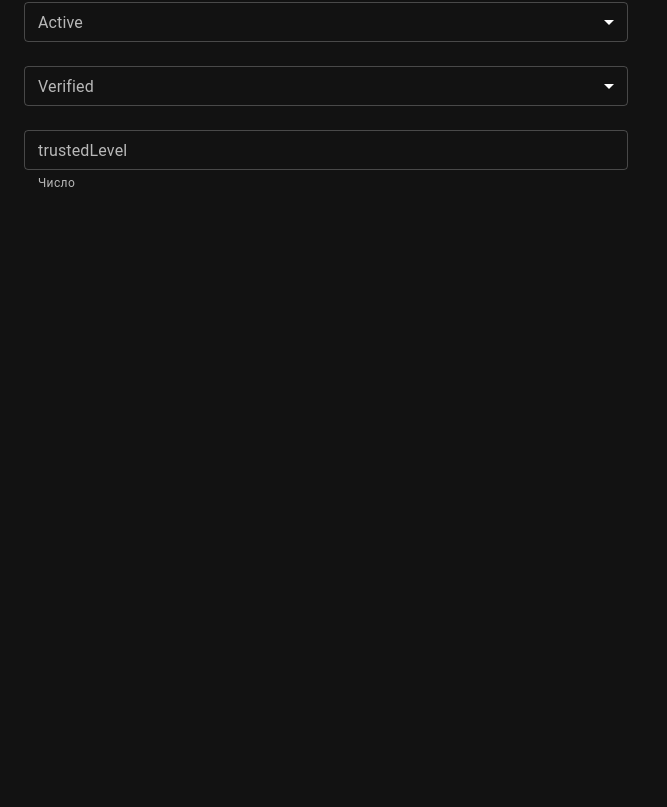
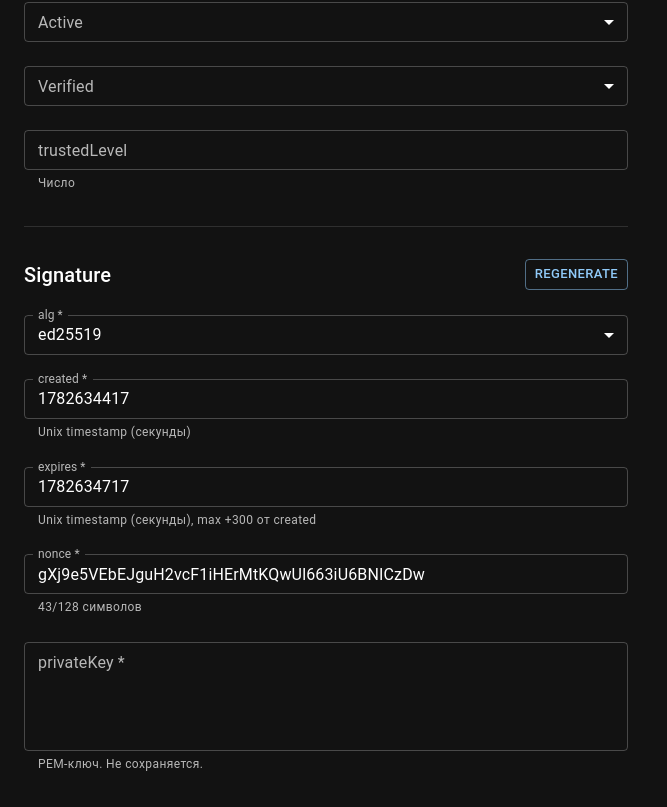
Before and after one commit to Walketit/enterra-open-game-api-v3, a React (Vite) app: page / in a window 1280 px wide. Shown: the part 1959-2766 px from the top of the page, without its empty margins (0-667 px from the left). Before the commit the page ends 2185 px from the top, so only its background shows below. Built offline with nearby package versions, Linux system fonts and the light colour scheme.

Commit message:
feat: add HTTP headers generation with HTTP Message Signatures Content-Digest using SHA-512 SignatureForm with regenerate button (nonce, created, expires) ed25519 and rsa-pss support with Web Crypto API

```diff
--- a/src/App.tsx
+++ b/src/App.tsx
@@ -1,13 +1,22 @@
-import { useState } from 'react';
+import { useState, useEffect } from 'react';
 import { ThemeProvider, CssBaseline } from '@mui/material';
 import { Box, Container, Typography, Paper, Divider } from '@mui/material';
 import Grid from '@mui/material/Grid';
 import { createTheme } from '@mui/material/styles';
 import UrlParamsForm from './components/UrlParamsForm';
 import RequestBodyForm from './components/RequestBodyForm';
-import type { UrlParams, SessionParams, PlayerParams } from './types/api';
+import SignatureForm from './components/SignatureForm';
 import { buildUrl } from './utils/urlBuilder';
 import { buildRequestBody } from './utils/requestBodyBuilder';
+import { buildHeaders, generateNonce, nowSeconds } from './utils/signatureBuilder';
+import type {
+  UrlParams,
+  SessionParams,
+  PlayerParams,
+  SignatureParams,
+  GeneratedHeaders,
+} from './types/api';
+
 
 const theme = createTheme({ palette: { mode: 'dark' } });
 
@@ -47,14 +56,47 @@ const DEFAULT_PLAYER: PlayerParams = {
   redeemCode: '',
 };
 
+function makeDefaultSignature(): SignatureParams {
+  const created = nowSeconds();
+  return {
+    alg: 'ed25519',
+    created,
+    expires: created + 300,
+    nonce: generateNonce(),
+    privateKey: '',
+  };
+}
+
 function App() {
   const [urlParams, setUrlParams] = useState<UrlParams>(DEFAULT_URL_PARAMS);
   const [session, setSession] = useState<SessionParams>(DEFAULT_SESSION);
   const [player, setPlayer] = useState<PlayerParams>(DEFAULT_PLAYER);
+  const [sigParams, setSigParams] = useState<SignatureParams>(makeDefaultSignature);
+
+  const [headers, setHeaders] = useState<GeneratedHeaders | null>(null);
+  const [sigError, setSigError] = useState<string>('');
 
   const generatedUrl = buildUrl(urlParams);
   const requestBody = buildRequestBody(session, player);
   const bodyJson = JSON.stringify(requestBody, null, 2);
+
+  useEffect(() => {
+    if (!sigParams.privateKey || !generatedUrl) {
+      setHeaders(null);
+      setSigError('');
+      return;
+    }
+
+    buildHeaders(sigParams, urlParams.client, generatedUrl, bodyJson)
+      .then((h) => {
+        setHeaders(h);
+        setSigError('');
+      })
+      .catch((e: unknown) => {
+        setHeaders(null);
+        setSigError(e instanceof Error ? e.message : 'Ошибка генерации подписи');
+      });
+  }, [sigParams, urlParams.client, generatedUrl, bodyJson]);
 
   return (
     <ThemeProvider theme={theme}>
@@ -72,6 +114,8 @@ function App() {
                 onSessionChange={setSession}
                 onPlayerChange={setPlayer}
               />
+              <Divider />
+              <SignatureForm params={sigParams} onChange={setSigParams} />
             </Box>
           </Grid>
 
@@ -119,14 +163,46 @@ function App() {
                 </Typography>
                 <Typography
                   component="pre"
-                  sx={{
-                    fontSize: '16px',
-                    whiteSpace: 'pre-wrap',
-                    mt: 1,
-                  }}
+                  sx={{ fontSize: '16px', whiteSpace: 'pre-wrap', mt: 1 }}
                 >
                   {bodyJson}
                 </Typography>
+              </Paper>
+
+              {/* Headers */}
+              <Paper variant="outlined" sx={{ p: 2 }}>
+                <Typography variant="subtitle2" color="text.secondary" gutterBottom>
+                  HTTP Headers
+                </Typography>
+
+                {sigError && (
+                  <Typography variant="body2" color="error" sx={{ mt: 1 }}>
+                    {sigError}
+                  </Typography>
+                )}
+
+                {headers ? (
+                  <Box
+                    component="pre"
+                    sx={{
+                      fontSize: '16px',
+                      whiteSpace: 'pre-wrap',
+                      wordBreak: 'break-all',
+                      overflowX: 'hidden',
+                      mt: 1,
+                    }}
+                  >
+                    {Object.entries(headers)
+                      .map(([k, v]) => `${k}: ${v}`)
+                      .join('\n')}
+                  </Box>
+                ) : (
+                  <Typography variant="body2" color="text.disabled" sx={{ mt: 1 }}>
+                    {sigParams.privateKey
+                      ? 'Заполните URL для генерации заголовков'
+                      : 'Введите приватный ключ для генерации заголовков'}
+                  </Typography>
+                )}
               </Paper>
             </Box>
           </Grid>
--- /dev/null
+++ b/src/components/SignatureForm.tsx
@@ -0,0 +1,117 @@
+import { Box, TextField, Typography, MenuItem, Button } from '@mui/material';
+import type { SignatureParams } from '../types/api';
+import { generateNonce, nowSeconds } from '../utils/signatureBuilder';
+
+interface SignatureFormProps {
+  params: SignatureParams;
+  onChange: (p: SignatureParams) => void;
+}
+
+const ALG_OPTIONS = [
+  { value: 'ed25519', label: 'ed25519' },
+  { value: 'rsa-pss', label: 'rsa-pss' },
+];
+
+export default function SignatureForm({ params, onChange }: SignatureFormProps) {
+  const handle = (field: keyof SignatureParams) =>
+    (e: React.ChangeEvent<HTMLInputElement>) => {
+      onChange({ ...params, [field]: e.target.value });
+    };
+
+  const handleNumber = (field: 'created' | 'expires') =>
+    (e: React.ChangeEvent<HTMLInputElement>) => {
+      const n = parseInt(e.target.value, 10);
+      if (!isNaN(n)) onChange({ ...params, [field]: n });
+    };
+
+  /* Update 'nonce', 'created' and 'expires' all at once */
+  const regenerate = () => {
+    const created = nowSeconds();
+    onChange({
+      ...params,
+      created,
+      expires: created + 300,
+      nonce: generateNonce(),
+    });
+  };
+
+  const createdExpiresError =
+    params.expires <= params.created
+      ? 'expires должен быть больше created'
+      : params.expires - params.created > 300
+        ? 'expires − created не должен превышать 300 секунд'
+        : '';
+
+  const nonceError = params.nonce.length > 128 ? 'Максимум 128 символов' : '';
+
+  return (
+    <Box sx={{ display: 'flex', flexDirection: 'column', gap: 3 }}>
+      <Box sx={{ display: 'flex', alignItems: 'center', justifyContent: 'space-between' }}>
+        <Typography variant="h6" color="text.secondary">
+          Signature
+        </Typography>
+        <Button variant="outlined" size="small" onClick={regenerate}>
+          Regenerate
+        </Button>
+      </Box>
+
+      <TextField
+        select
+        label="alg *"
+        value={params.alg}
+        onChange={handle('alg')}
+        size="small"
+        fullWidth
+      >
+        {ALG_OPTIONS.map((o) => (
+          <MenuItem key={o.value} value={o.value}>
+            {o.label}
+          </MenuItem>
+        ))}
+      </TextField>
+
+      <TextField
+        label="created *"
+        value={params.created}
+        onChange={handleNumber('created')}
+        size="small"
+        fullWidth
+        type="number"
+        helperText="Unix timestamp (секунды)"
+      />
+
+      <TextField
+        label="expires *"
+        value={params.expires}
+        onChange={handleNumber('expires')}
+        size="small"
+        fullWidth
+        type="number"
+        error={!!createdExpiresError}
+        helperText={createdExpiresError || 'Unix timestamp (секунды), max +300 от created'}
+      />
+
+      <TextField
+        label="nonce *"
+        value={params.nonce}
+        onChange={handle('nonce')}
+        size="small"
+        fullWidth
+        error={!!nonceError}
+        helperText={nonceError || `${params.nonce.length}/128 символов`}
+      />
+
+      <TextField
+        label="privateKey *"
+        placeholder={'-----BEGIN PRIVATE KEY-----\n...\n-----END PRIVATE KEY-----'}
+        value={params.privateKey}
+        onChange={handle('privateKey')}
+        size="small"
+        fullWidth
+        multiline
+        minRows={4}
+        helperText="PEM-ключ. Не сохраняется."
+      />
+    </Box>
+  );
+}
--- /dev/null
+++ b/src/utils/signatureBuilder.ts
@@ -0,0 +1,114 @@
+import type { SignatureParams, GeneratedHeaders } from '../types/api';
+
+/* Convert PEM string to ArrayBuffer for Web Crypto API */
+function pemToArrayBuffer(pem: string): ArrayBuffer {
+  const base64 = pem
+    .replace(/-----BEGIN[\s\S]*?-----/, '')
+    .replace(/-----END[\s\S]*?-----/, '')
+    .replace(/\s+/g, '');
+  const binary = atob(base64);
+  const bytes = new Uint8Array(binary.length);
+  for (let i = 0; i < binary.length; i++) {
+    bytes[i] = binary.charCodeAt(i);
+  }
+  return bytes.buffer;
+}
+
+/* SHA-512 hash of body -> "sha-512=:<base64>:" */
+async function computeContentDigest(bodyJson: string): Promise<string> {
+  const data = new TextEncoder().encode(bodyJson);
+  const hashBuffer = await crypto.subtle.digest('SHA-512', data);
+  const hashBase64 = btoa(String.fromCharCode(...new Uint8Array(hashBuffer)));
+  return `sha-512=:${hashBase64}:`;
+}
+
+/* Import PEM private key for signing */
+async function importPrivateKey(pem: string, alg: SignatureParams['alg']): Promise<CryptoKey> {
+  const keyData = pemToArrayBuffer(pem);
+
+  if (alg === 'ed25519') {
+    return crypto.subtle.importKey(
+      'pkcs8',
+      keyData,
+      { name: 'Ed25519' },
+      false,
+      ['sign'],
+    );
+  } else {
+    return crypto.subtle.importKey(
+      'pkcs8',
+      keyData,
+      { name: 'RSA-PSS', hash: 'SHA-256' },
+      false,
+      ['sign'],
+    );
+  }
+}
+
+/* Build the signature params value */
+function buildSignatureParamsValue(sig: SignatureParams, keyid: string): string {
+  return `("@method" "@target-uri" "content-digest");alg="${sig.alg}";created=${sig.created};expires=${sig.expires};keyid="${keyid}";nonce="${sig.nonce}"`;
+}
+
+/* Build the signature base string (what gets signed) */
+function buildSignatureBase(
+  targetUri: string,
+  contentDigest: string,
+  signatureParamsValue: string,
+): string {
+  return [
+    `"@method": POST`,
+    `"@target-uri": ${targetUri}`,
+    `"content-digest": ${contentDigest}`,
+    `"@signature-params": ${signatureParamsValue}`,
+  ].join('\n');
+}
+
+/* Main function: compute all headers */
+export async function buildHeaders(
+  sig: SignatureParams,
+  keyid: string,
+  targetUri: string,
+  bodyJson: string,
+): Promise<GeneratedHeaders> {
+  const contentDigest = await computeContentDigest(bodyJson);
+  const signatureParamsValue = buildSignatureParamsValue(sig, keyid);
+  const signatureBase = buildSignatureBase(targetUri, contentDigest, signatureParamsValue);
+
+  const key = await importPrivateKey(sig.privateKey, sig.alg);
+
+  const algorithm = sig.alg === 'ed25519'
+    ? 'Ed25519'
+    : { name: 'RSA-PSS', saltLength: 32 };
+  const signatureBuffer = await crypto.subtle.sign(
+    algorithm,
+    key,
+    new TextEncoder().encode(signatureBase),
+  );
+
+  const signatureBase64 = btoa(String.fromCharCode(...new Uint8Array(signatureBuffer)));
+
+  return {
+    'Content-Type': 'application/vnd.api+json',
+    'Accept': 'application/vnd.api+json',
+    'Content-Digest': contentDigest,
+    'Signature-Input': `sig1=${signatureParamsValue}`,
+    'Signature': `sig1=:${signatureBase64}:`,
+  };
+}
+
+/* Generate a random nonce */
+export function generateNonce(): string {
+  const array = new Uint8Array(32);
+  crypto.getRandomValues(array);
+  return btoa(String.fromCharCode(...array))
+    .replace(/\+/g, '-')
+    .replace(/\//g, '_')
+    .replace(/=/g, '')
+    .slice(0, 128);
+}
+
+/* Current Unix timestamp in seconds */
+export function nowSeconds(): number {
+  return Math.floor(Date.now() / 1000);
+}
```
Also changed, not shown: src/types/api.ts (+18 -0 lines).
